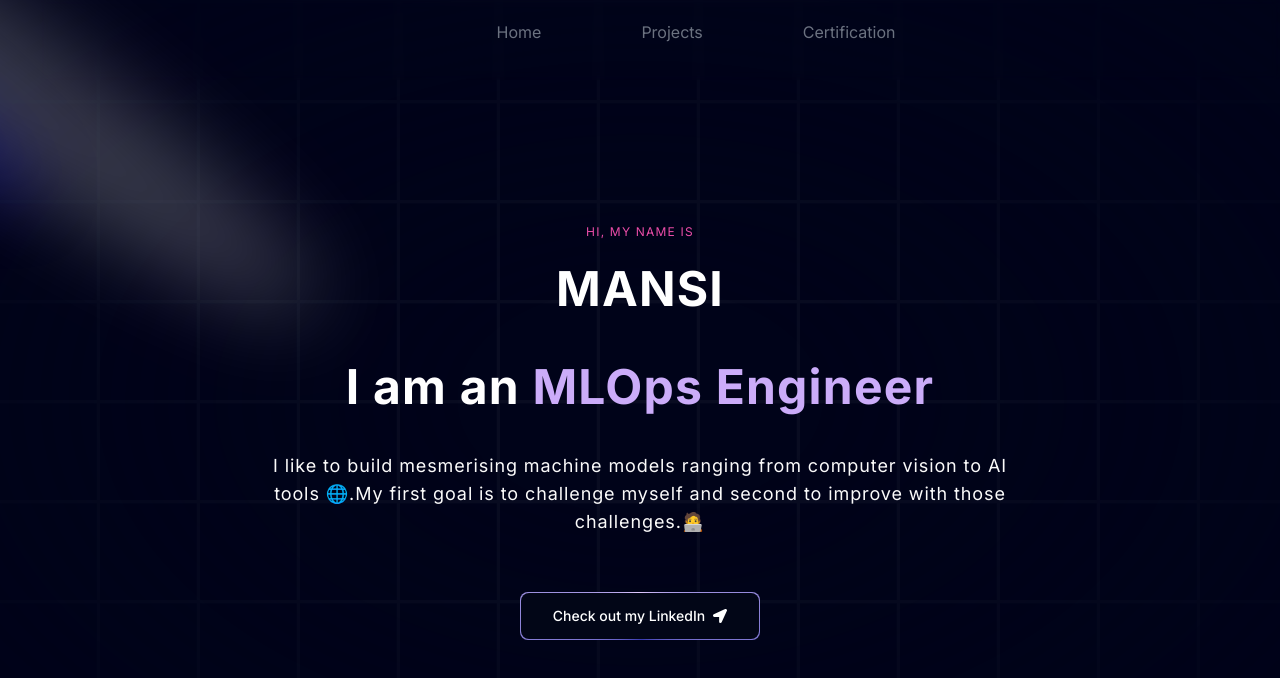
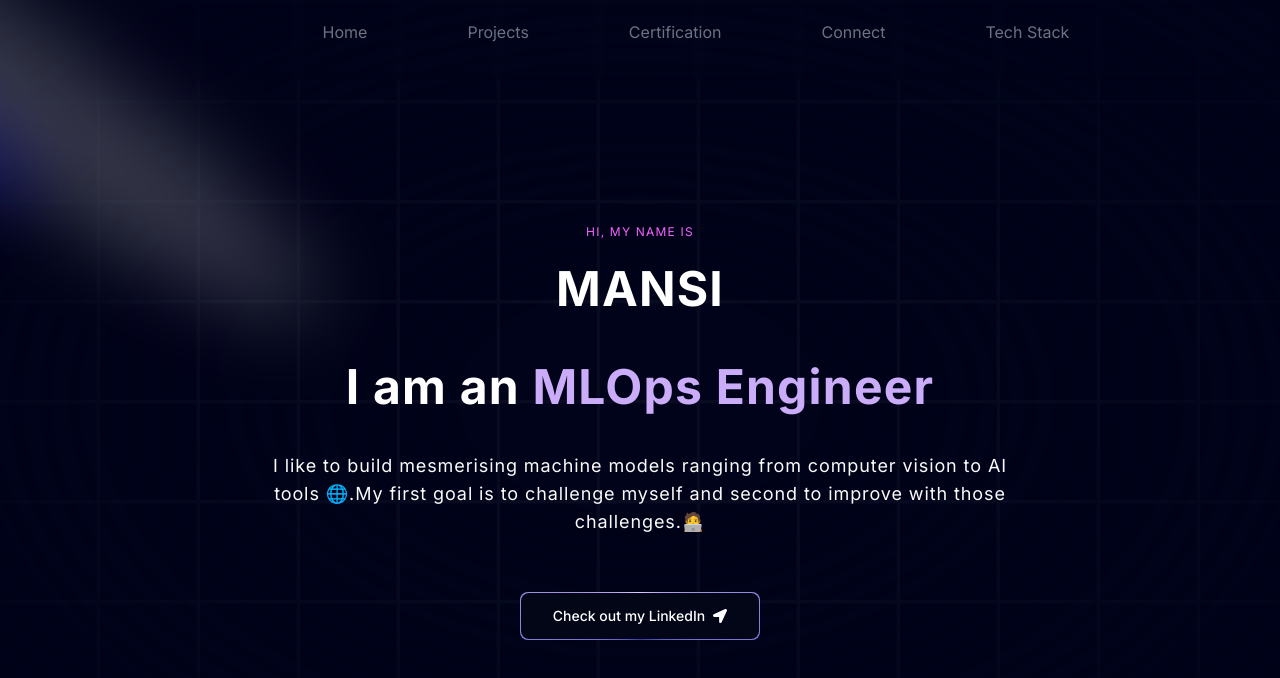
Before and after one commit to mansi104-ai/Portfolio, a Next.js app in the folder portfolio_mk/: page / in a window 1280 px wide. Shown: the top 678 px of the page. Built offline with nearby package versions, Linux system fonts and the light colour scheme.

Commit message:
navbar completed, hyperlinks to be made

```diff
--- a/portfolio_mk/components/Hero.tsx
+++ b/portfolio_mk/components/Hero.tsx
@@ -18,7 +18,7 @@ const Hero = () => {
         </div>
            <div className='flex justify-center relative my-20 z-10 '>
             <div className='max-w-[89vw] md:max-w-2xl lg:max-w-[60vw] flex flex-col items-center justify-center'>
-              <h2 className='uppercase tracking-widest text-xs text-center max-w-80 not-italic text-[#eb4da9]'>HI, MY NAME IS </h2>
+              <h2 className='uppercase tracking-widest text-xs text-center max-w-80 not-italic text-[#f563ff]'>HI, MY NAME IS </h2>
 
               <TextGenerateEffect
               className='text-center text-[70px] md:text:3xl lg:text-5xl'
--- a/portfolio_mk/components/ui/Header.tsx
+++ b/portfolio_mk/components/ui/Header.tsx
@@ -17,6 +17,13 @@ const Header = () => {
               <Link href="/Certify" legacyBehavior>
                 <a className="text-gray-500 hover:text-pink-700 sm:px-10">Certification</a>
               </Link>
+
+              <Link href="/Certify" legacyBehavior>
+                <a className="text-gray-500 hover:text-pink-700 sm:px-10">Connect</a>
+              </Link>
+              <Link href="/Certify" legacyBehavior>
+                <a className="text-gray-500 hover:text-pink-700 sm:px-10">Tech Stack</a>
+              </Link>
             </div>
           </div>
         </div>
```
